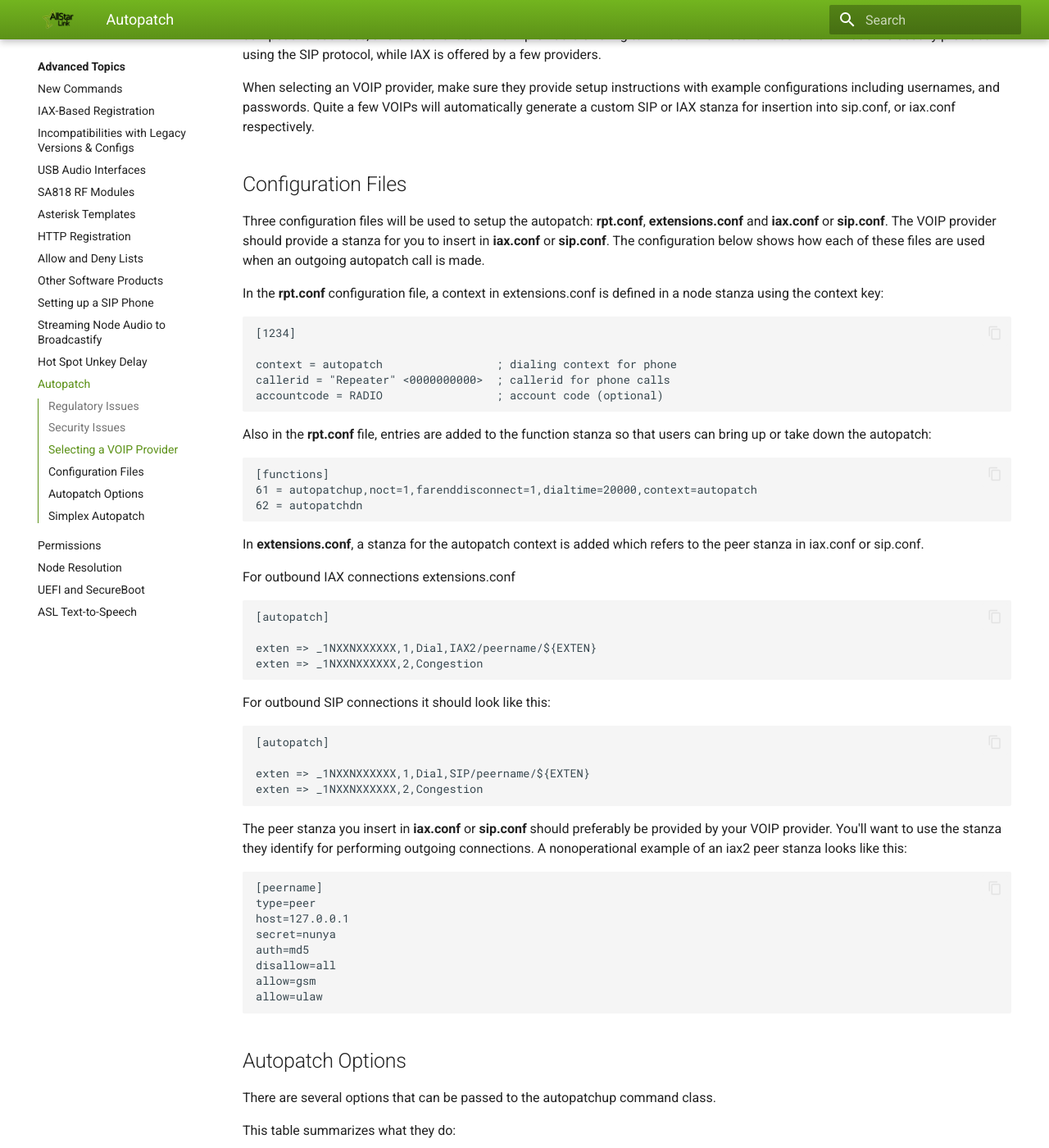
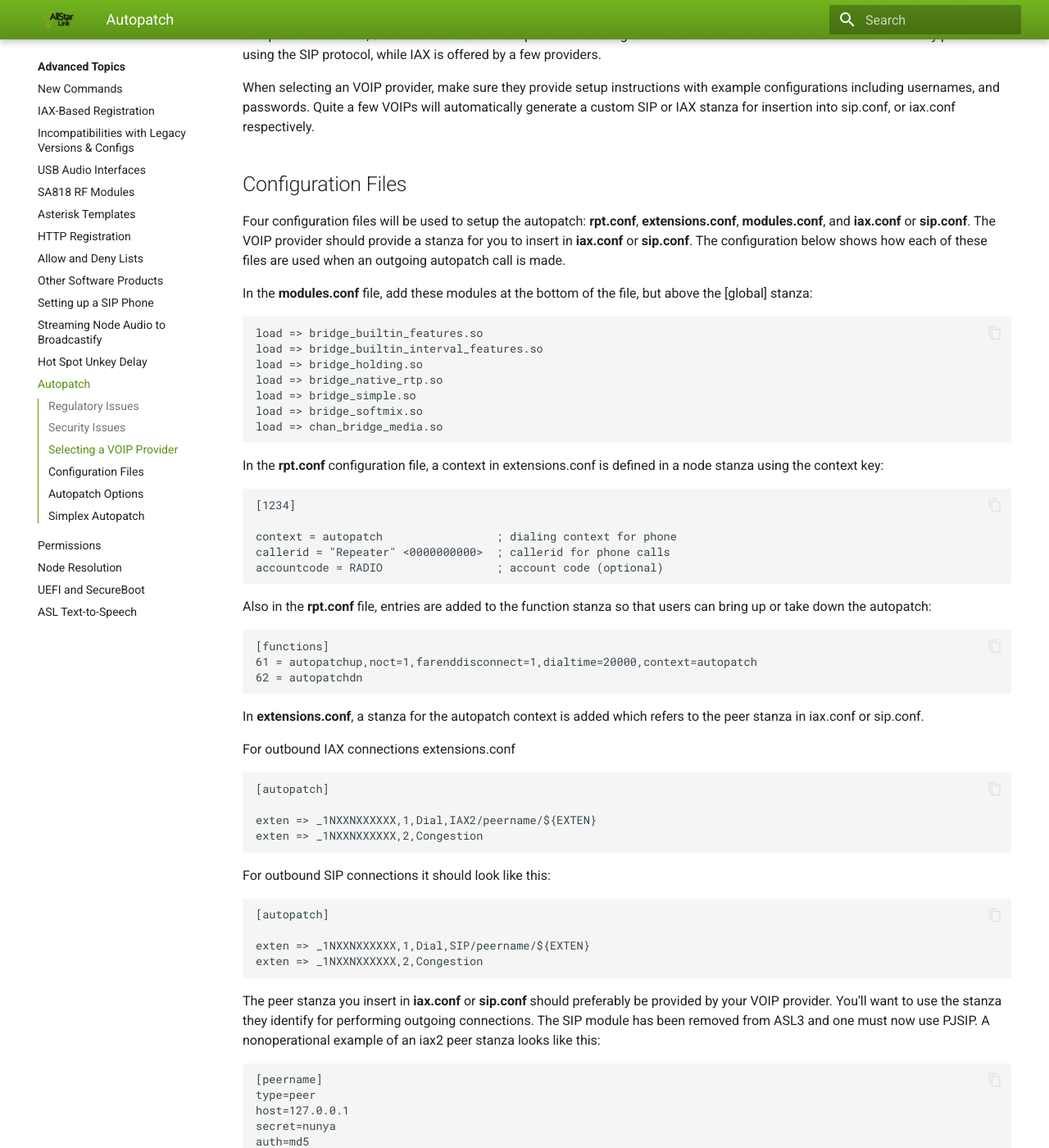
Before and after one commit to AllStarLink/ASL3-Manual, an MkDocs documentation site: the page built from docs/adv-topics/autopatch.md, in a window 1280 px wide and 1400 px high, scrolled down 692 px. Shown: the whole window at 82% size. Built offline with MkDocs 1.6.1 and Material for MkDocs 9.7.7, drawn with Linux system fonts in a browser that asks for light colours.

Commit message:
SIP and Autopatch doc updates (#37)
Added module loading info to sip-phone.md and clairfied SIP info in
automatch.md

Co-authored-by: knobby4444 <jake-git@uptimecomputing.com>

````diff
--- a/docs/adv-topics/autopatch.md
+++ b/docs/adv-topics/autopatch.md
@@ -37,10 +37,24 @@ or iax.conf respectively.
 
 ## Configuration Files
 
-Three configuration files will be used to setup the autopatch: **rpt.conf**, **extensions.conf** and
-**iax.conf** or **sip.conf**. The VOIP provider should provide a stanza for you to insert in
-**iax.conf** or **sip.conf**. The configuration below shows how each of these files are
+Four configuration files will be used to setup the autopatch: **rpt.conf**,
+**extensions.conf**, **modules.conf**, and **iax.conf** or **sip.conf**.
+The VOIP provider should provide a stanza for you to insert in **iax.conf**
+or **sip.conf**. The configuration below shows how each of these files are
 used when an outgoing autopatch call is made.
+
+In the **modules.conf** file, add these modules at the bottom of the file, but
+above the [global] stanza:
+
+```
+load => bridge_builtin_features.so
+load => bridge_builtin_interval_features.so
+load => bridge_holding.so
+load => bridge_native_rtp.so
+load => bridge_simple.so
+load => bridge_softmix.so
+load => chan_bridge_media.so
+```
 
 In the **rpt.conf** configuration file, a context in extensions.conf is defined
 in a node stanza using the context key:
@@ -78,10 +92,11 @@ exten => _1NXXNXXXXXX,1,Dial,SIP/peername/${EXTEN}
 exten => _1NXXNXXXXXX,2,Congestion
 ```
 
-The peer stanza you insert in **iax.conf** or **sip.conf** should preferably be
-provided by your VOIP provider. You'll want to use the stanza they identify for
-performing outgoing connections. A nonoperational example of an iax2 peer stanza
-looks like this:
+The peer stanza you insert in **iax.conf** or **sip.conf** should
+preferably be provided by your VOIP provider. You'll want to use the stanza
+they identify for performing outgoing connections.  The SIP module has been
+removed from ASL3 and one must now use PJSIP. A nonoperational example
+of an iax2 peer stanza looks like this:
 ```
 [peername]
 type=peer
````
Also changed, not shown: docs/adv-topics/sip-phone.md (+4 -1 lines).
